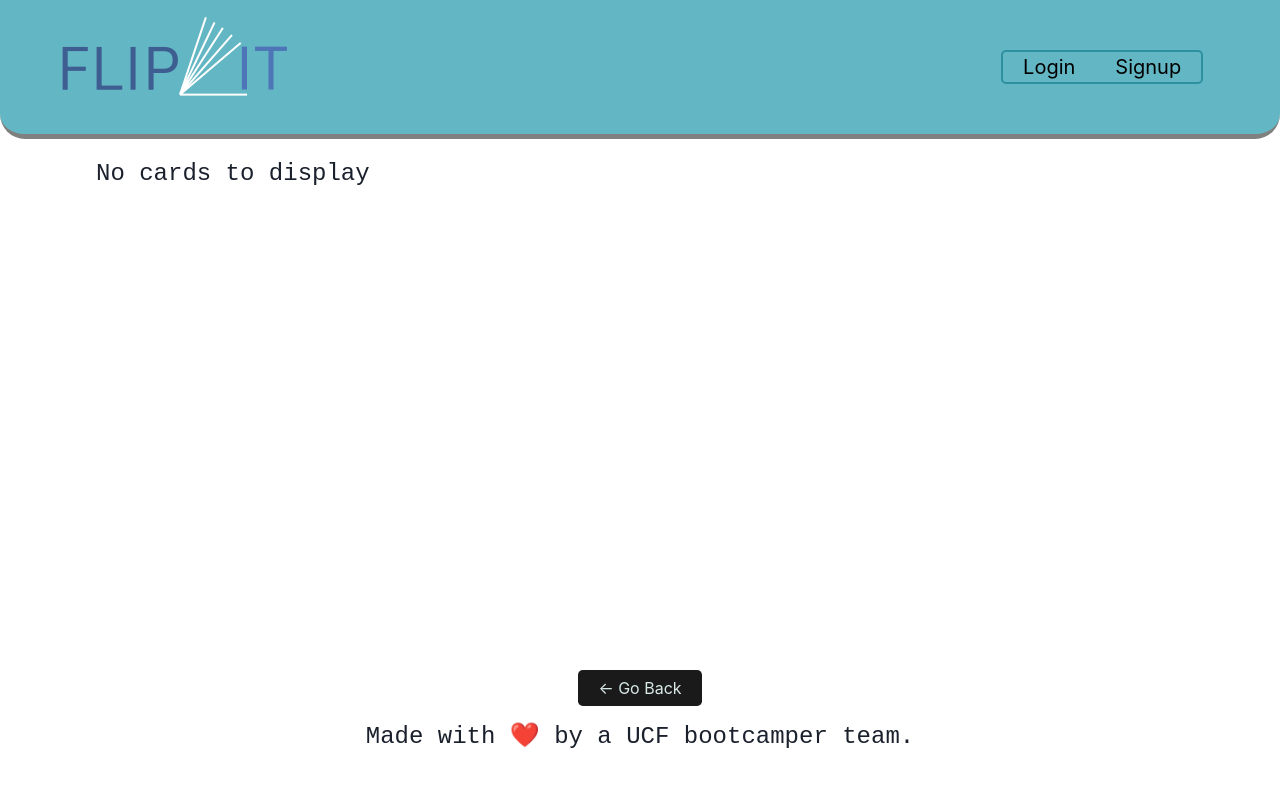
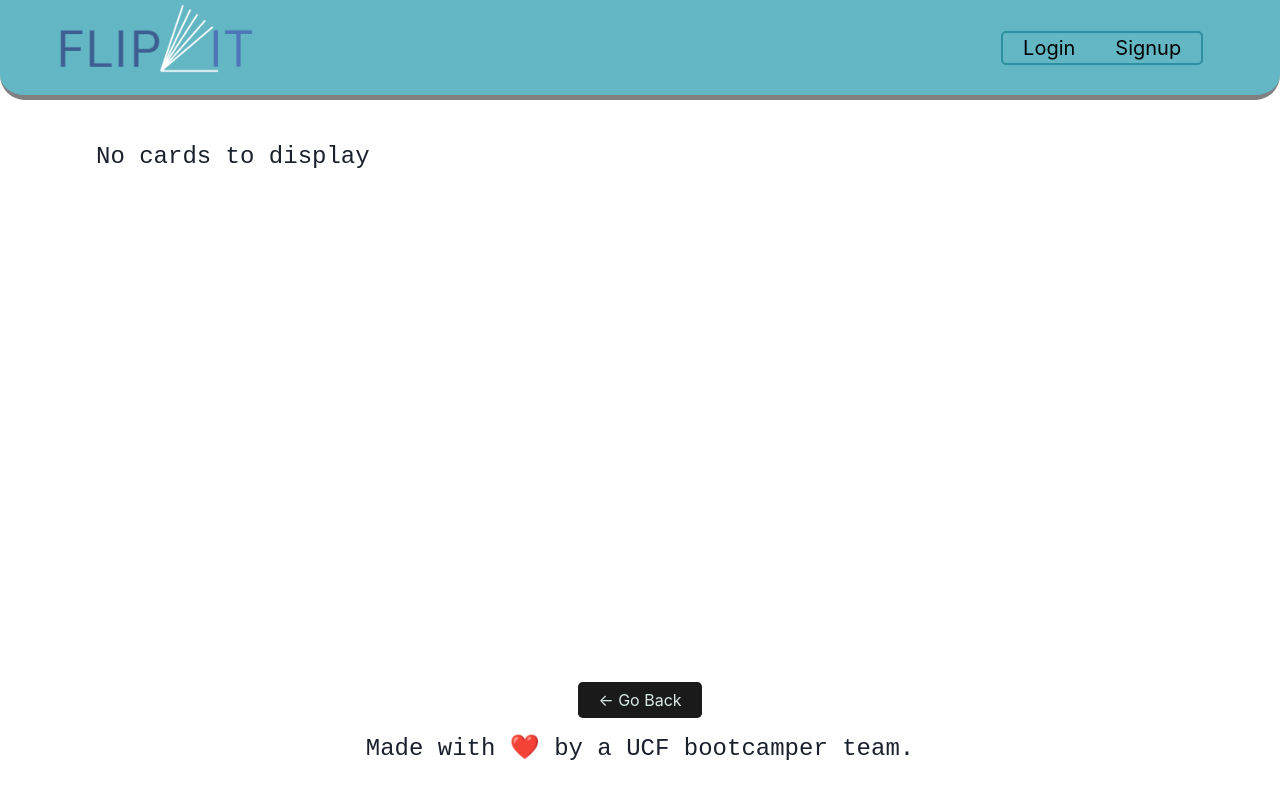
Before and after one commit to Uwttn/FlipIt, a React (Vite) app in the folder client/: page /me in a window 1280 px wide. Built offline with nearby package versions, Linux system fonts and the light colour scheme; no server answers.

Commit message:
authentication on routes

```diff
--- a/client/src/App.css
+++ b/client/src/App.css
@@ -1167,6 +1167,7 @@ form [type="radio"] {
   color: #000000;
   border-radius: 0 0 25px 25px;
   border-bottom: 5px solid gray;
+  height: 100px;
 }
 
 label form [type="checkbox"],
@@ -1728,7 +1729,7 @@ label form [type="radio"] {
 }
 
 .logo {
-  height: 100px;
+  height: 85px;
 }
 
 .menu {
--- a/client/src/components/Footer/index.jsx
+++ b/client/src/components/Footer/index.jsx
@@ -4,20 +4,20 @@ const Footer = () => {
   const location = useLocation();
   const navigate = useNavigate();
   return (
-    <footer className='w-100 mt-auto bg-secondary p-4'>
-      <div className='container text-center mb-5'>
+    <footer className="w-100 mt-auto bg-secondary p-2">
+      <div className="container text-center mb-5">
         {location.pathname !== "/" && (
-          <button className='btn btn-dark mb-3' onClick={() => navigate(-1)}>
+          <button className="btn btn-dark mb-3" onClick={() => navigate(-1)}>
             &larr; Go Back
           </button>
         )}
         <h4>
           Made with{" "}
           <span
-            className='emoji'
-            role='img'
-            aria-label='heart'
-            aria-hidden='false'
+            className="emoji"
+            role="img"
+            aria-label="heart"
+            aria-hidden="false"
           >
             ❤️
           </span>{" "}
--- a/client/src/components/Header/index.jsx
+++ b/client/src/components/Header/index.jsx
@@ -8,7 +8,7 @@ const Header = () => {
     auth.logout();
   };
   return (
-    <header className="main-header flex-row align-center">
+    <header className="main-header flex-row align-center mb-4">
       <div className="container-nav flex-row justify-space-between-lg justify-center align-center">
         <div>
           <Link className="text-light" to="/">
```
